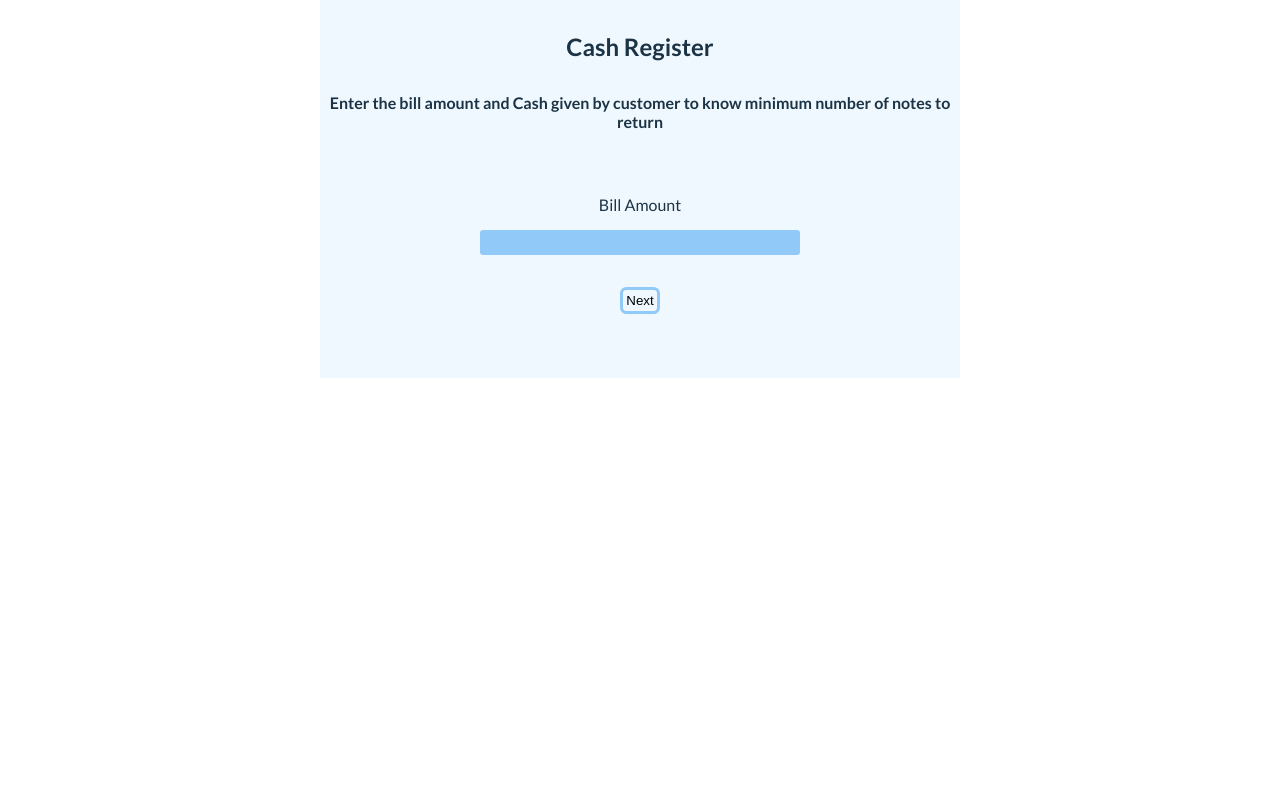
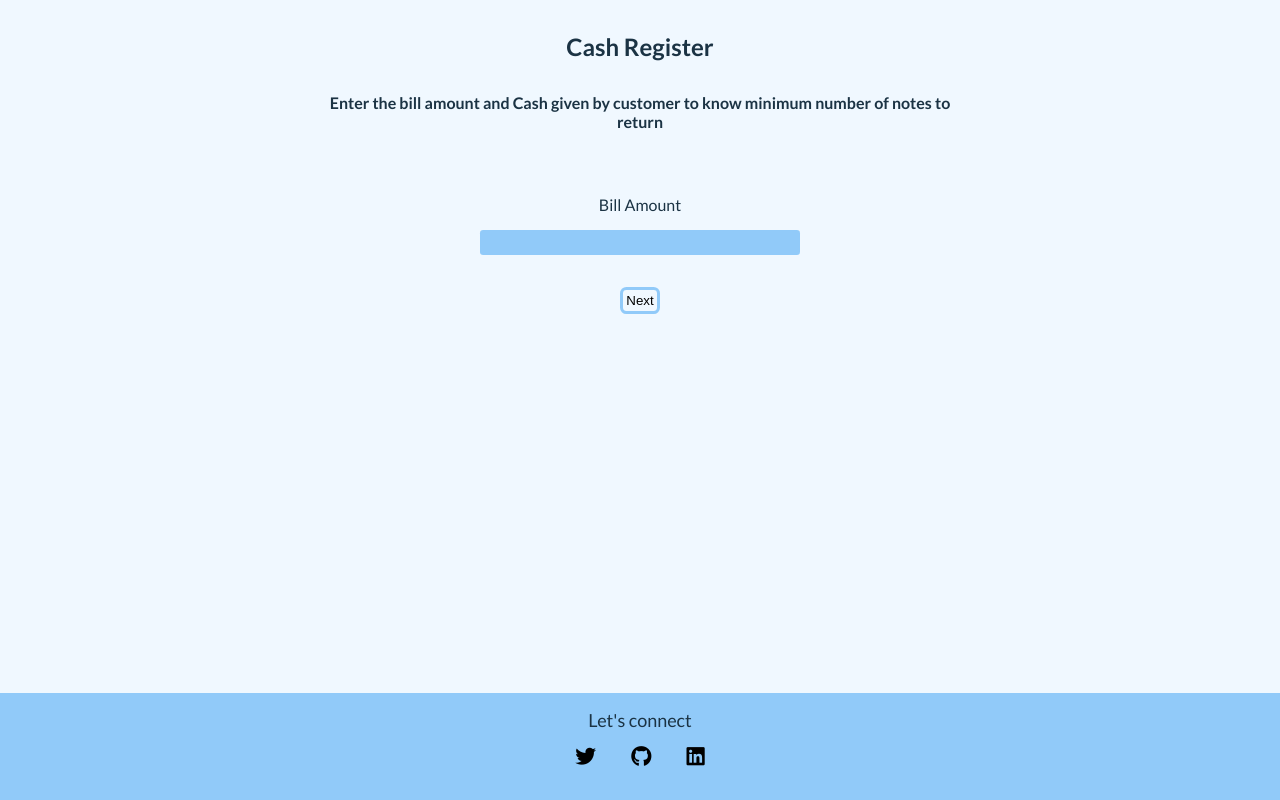
Before and after one commit to kaushal95/neogcamp-L6-cashRegister, a plain HTML site: page index.html in a window 1280 px wide. Drawn offline with Linux system fonts and the light colour scheme; a web font is replaced by a local one.

Commit message:
added footer

```diff
--- a/index.html
+++ b/index.html
@@ -4,6 +4,13 @@
     <meta charset="UTF-8" />
     <meta http-equiv="X-UA-Compatible" content="IE=edge" />
     <meta name="viewport" content="width=device-width, initial-scale=1.0" />
+    <link
+      rel="stylesheet"
+      href="https://cdnjs.cloudflare.com/ajax/libs/font-awesome/6.2.0/css/all.min.css"
+      integrity="sha512-xh6O/CkQoPOWDdYTDqeRdPCVd1SpvCA9XXcUnZS2FmJNp1coAFzvtCN9BmamE+4aHK8yyUHUSCcJHgXloTyT2A=="
+      crossorigin="anonymous"
+      referrerpolicy="no-referrer"
+    />
     <link rel="stylesheet" href="style.css" />
     <title>Cash Register</title>
   </head>
@@ -55,6 +62,28 @@
           <td>1</td>
         </tr>
       </table>
+      <footer class="footer">
+        <div class="footer-text">Let's connect</div>
+        <ul class="link-list">
+          <li>
+            <a href="https://twitter.com/Kaushal53362050" target="_blank"
+              ><i class="fa-brands fa-twitter"></i
+            ></a>
+          </li>
+          <li>
+            <a href="https://github.com/kaushal95" target="_blank"
+              ><i class="fa-brands fa-github"></i
+            ></a>
+          </li>
+          <li>
+            <a
+              href="https://www.linkedin.com/in/kaushal-kumar-019952170"
+              target="_blank"
+              ><i class="fa-brands fa-linkedin"></i
+            ></a>
+          </li>
+        </ul>
+      </footer>
     </main>
 
     <script src="/index.js" type="text/javascript"></script>
--- a/style.css
+++ b/style.css
@@ -12,6 +12,7 @@ html *{
 }
 body{
     font-family: 'Lato', sans-serif;
+    background-color: var(--primary-clr);
 }
 main{
     display: flex;
@@ -106,7 +107,71 @@ button{
     margin: 0 auto;
     margin-top: 2rem;
 }
+button:hover {
+    background-color: var(--secondary-clr);
+    color: var(--text-clr);
+    border-color: white;
+    transform: scale(1.2);
+}
 #error-msg{
     color: red;
     font-weight: 700;
 }
+
+/* footer */
+
+/* footer */
+.footer,
+.quiz-footer {
+    overflow: hidden;
+    margin: 0 auto;
+    background-color: var(--secondary-clr);
+    color: var(--text-clr);
+    width: 100vw;
+    text-align: center;
+    /* color: black; */
+    padding: 1rem;
+}
+
+.footer {
+    position: fixed;
+    bottom: 0px;
+    left: 50%;
+    transform: translate(-50%);
+
+}
+
+footer .quiz-footer {
+    overflow: hidden;
+    margin: 0 auto;
+    background-color: var(--primary-clr);
+    color: black;
+    width: 100vw;
+    text-align: center;
+}
+
+footer .link-list {
+    text-align: center;
+    margin: 1rem 0;
+    list-style-type: none;
+    margin: 1rem auto;
+}
+
+footer .link-list li {
+    display: inline;
+    padding: 1rem;
+}
+
+footer .footer-text {
+    /* font-weight: bold; */
+    font-size: large;
+}
+
+footer li a i {
+    color: black;
+    font-size: 1.3rem;
+}
+
+footer li a i:hover {
+    transform: scale(1.5);
+}
```
Also changed, not shown: app_img.png.
